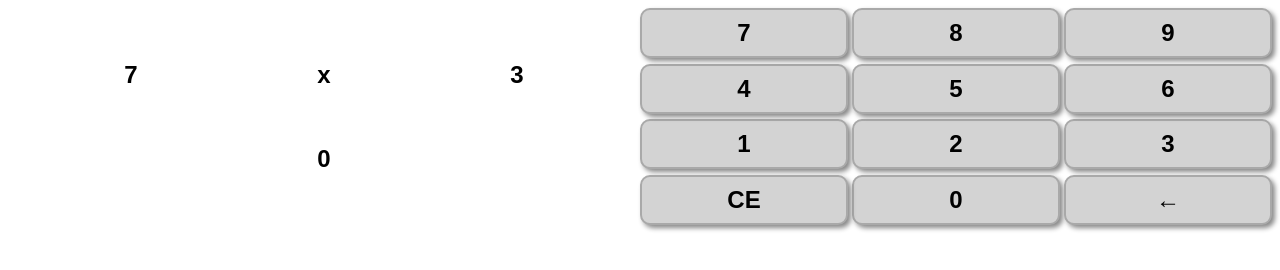
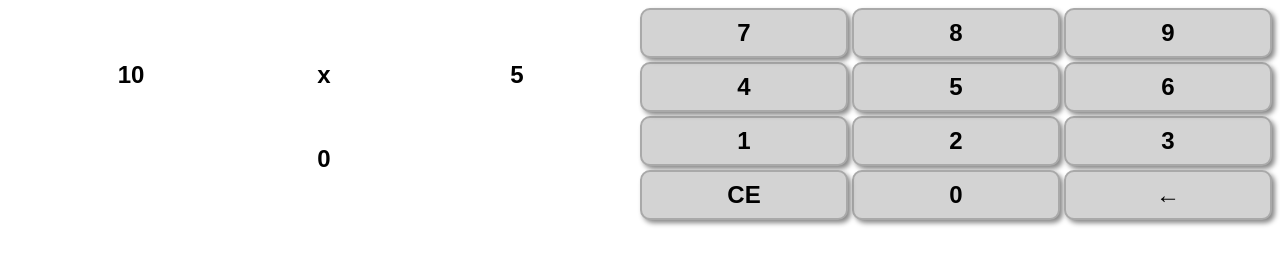
Before and after one commit to arnejado/proba-calculo, a plain HTML site: page index.html in a window 1280 px wide. Drawn offline with Linux system fonts and the light colour scheme.

Commit message:
rellena aleatoriamente las cifras

```diff
--- a/css/style.css
+++ b/css/style.css
@@ -1,7 +1,7 @@
 .pantalla {
   display: grid;
   grid-template-columns: 1fr;
-  grid-template-rows: repeat(2, 1fr);
+  grid-template-rows: repeat(2, 50%);
   grid-column-gap: 3px;
   grid-row-gap: 3px;
   }
--- a/js/app.js
+++ b/js/app.js
@@ -1,8 +1,21 @@
+// Obtener los divs de la pantalla
+var resultado = document.querySelector(".resultado");
+var divCifra1 = document.querySelector(".cifra1");
+var divCifra2 = document.querySelector(".cifra2");
+
+
 // Crear una variable para almacenar un número
 var numero = 0;
 
-// Obtener el div con la clase "panel"
-var resultado = document.querySelector(".resultado");
+// Crear cifras aletorias
+let cifra1 = 0;
+cifra1 = Math.floor(Math.random() * 11);
+let cifra2 = 0;
+cifra2 = Math.floor(Math.random() * 11);
+
+//poner cifras aleatorias en la pantalla
+divCifra1.textContent = cifra1
+divCifra2.textContent = cifra2
 
 // Escuchar los botones con el id igual al número
 var botones = document.querySelectorAll(".boton");
```
